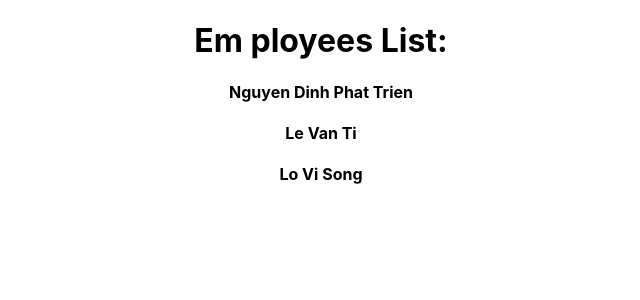
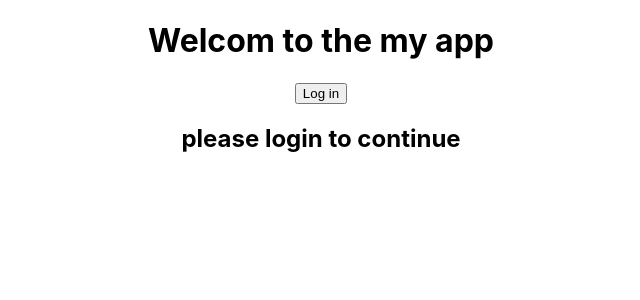
Before and after one commit to nguyentriencf/Learning-react, a React (Create React App) app in the folder intro/: page / in a window 1280 px wide. Shown: the top 300 px of the page, without its empty margins (319-959 px from the left). Built offline with nearby package versions, Linux system fonts and the light colour scheme.

Commit message:
Conditional Ternary

```diff
--- a/intro/src/App.js
+++ b/intro/src/App.js
@@ -1,21 +1,20 @@
 import './App.css';
-import Employee from './Employee';
-
+import React, {useState} from 'react'
 
 function App() {
-  const employees =["Nguyen Dinh Phat Trien","Le Van Ti","Lo Vi Song"]
+  const [isLoggedIn, setIsloggedin] =useState(false) ;
   return (
     <div className="App">
-      {employees && employees.length >0 && (
+      <h1>Welcom to the my app</h1>
+      <button onClick={()=>
+        setIsloggedin(!isLoggedIn)}>
+          {isLoggedIn ? ("Log out"):("Log in")}
+        </button>
+      {isLoggedIn? (<h1>Hello, Nguyen Trien</h1>):(
         <div>
-          <h1>Em ployees List:</h1>
-          {employees.map((employee) => (
-            <h4>{employee}</h4>
-          ))}
+          <h2>please login to continue</h2>
         </div>
       )}
-
-
     </div>
 
   );
```
